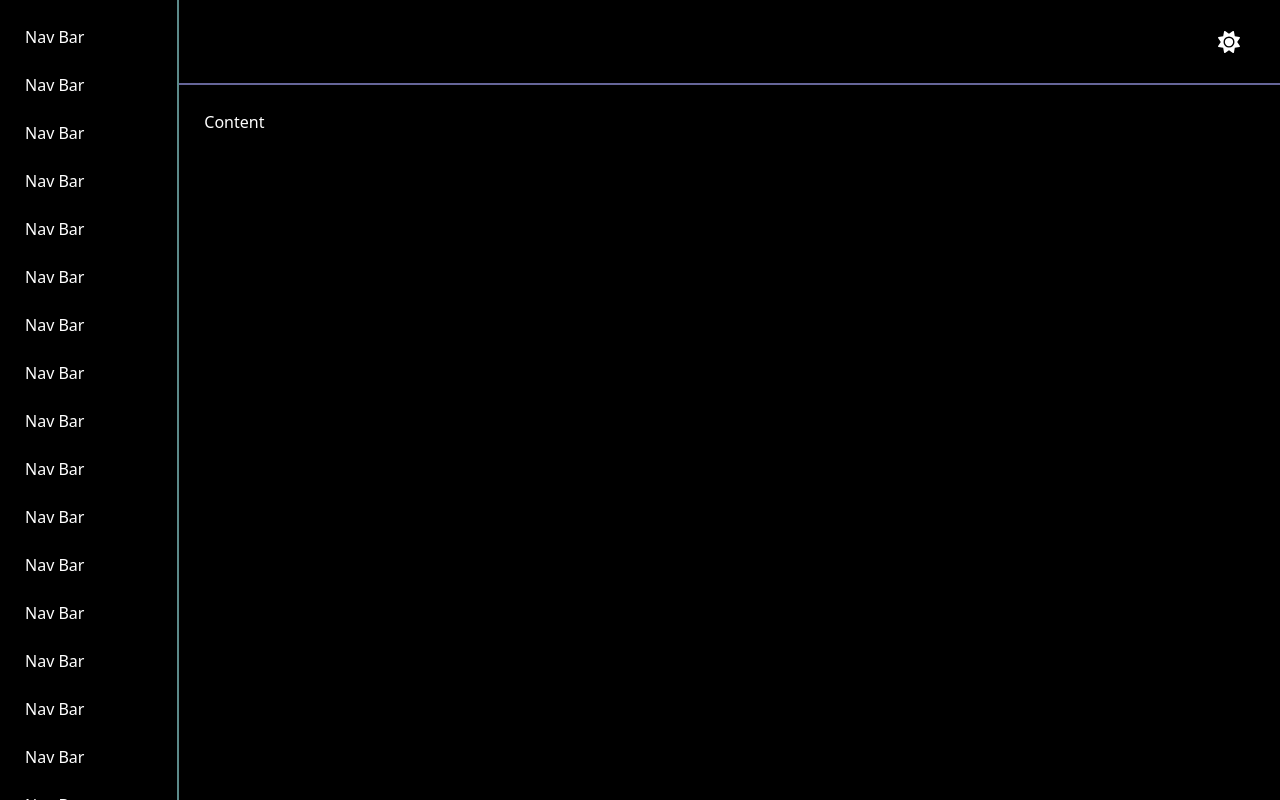
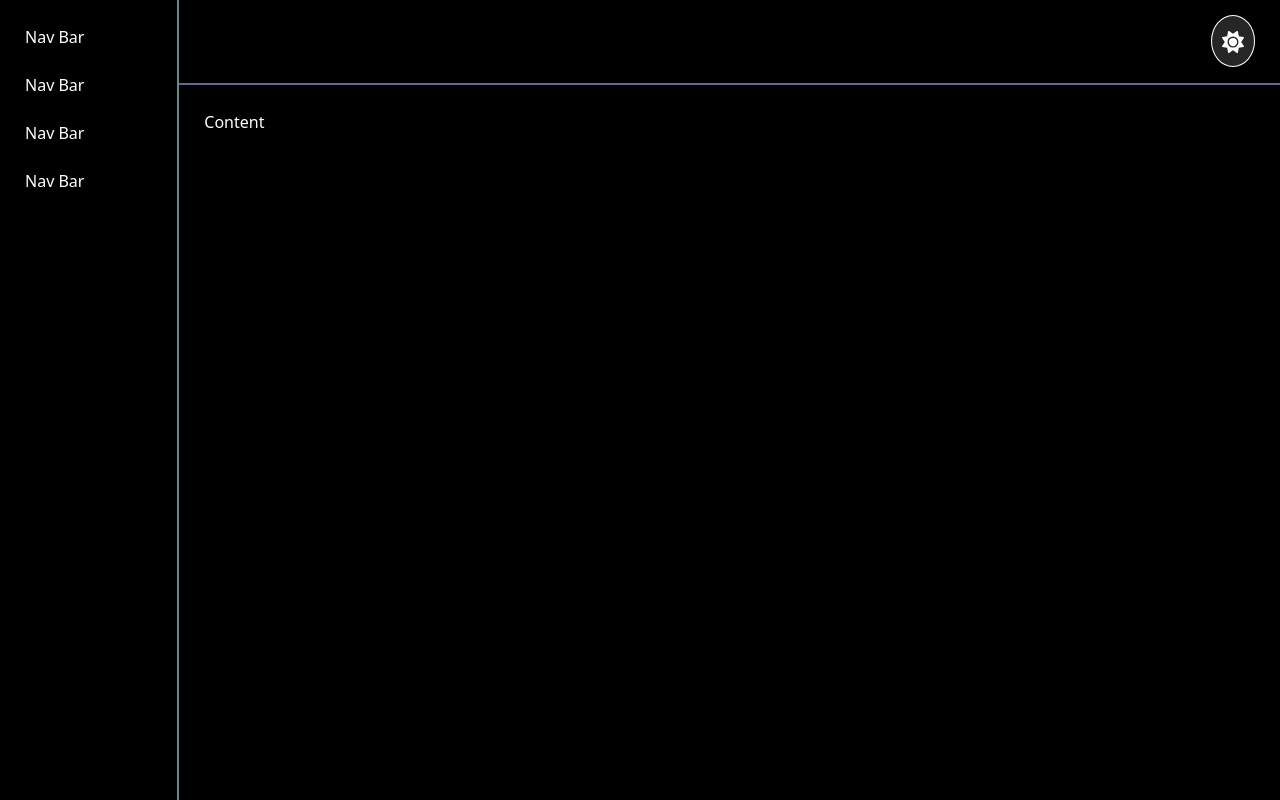
Before and after one commit to gtchigladze/mode, an Angular app: page /main in a window 1280 px wide. Shown: the top 800 px of the page. Built offline with nearby package versions, Linux system fonts and the light colour scheme.

Commit message:
border icons

```diff
--- a/src/app/main/main.component.html
+++ b/src/app/main/main.component.html
@@ -2,11 +2,7 @@
 <div class="main" app-theme>
   <div class="layout">
   <div class="nav">Nav Bar <br><br>Nav Bar <br><br>Nav Bar <br><br>Nav Bar <br><br>
-    Nav Bar <br><br>Nav Bar <br><br>Nav Bar <br><br>Nav Bar <br><br>
-    Nav Bar <br><br>Nav Bar <br><br>Nav Bar <br><br>Nav Bar <br><br>
-    Nav Bar <br><br>Nav Bar <br><br>Nav Bar <br><br>Nav Bar <br><br>
-    Nav Bar <br><br>Nav Bar <br><br>Nav Bar <br><br>Nav Bar <br><br>
-    Nav Bar <br><br>Nav Bar <br><br>Nav Bar <br><br>Nav Bar <br><br>
+
 
   </div>
     <div class="aside">
--- a/src/app/main/main.component.scss
+++ b/src/app/main/main.component.scss
@@ -3,8 +3,11 @@
 
 .icon{
   font-size: 22px;
-  padding: 0 15px;
+  padding: 10px;
+  background-color: var(--sun);
   cursor: pointer;
+  border: 1px solid var(--on-primary);
+  border-radius: 50%;
 
 }
 
--- a/src/app/theme/dark-theme.ts
+++ b/src/app/theme/dark-theme.ts
@@ -8,6 +8,7 @@ export const darkTheme: Theme = {
     '--primary': '#000',
     '--on-primary': '#fff',
     '--nav-border': ' #5c8a8a',
-    '--header-border': '#666699'
+    '--header-border': '#666699',
+    '--sun':'#262626'
   },
 };
--- a/src/app/theme/light-theme.ts
+++ b/src/app/theme/light-theme.ts
@@ -8,6 +8,7 @@ export const lightTheme: Theme = {
     '--primary': '#fff',
     '--on-primary': '#000',
     '--nav-border': '#ffad33',
-    '--header-border': '#999966'
+    '--header-border': '#999966',
+    '--sun':'#f2f2f2'
   }
 };
```
